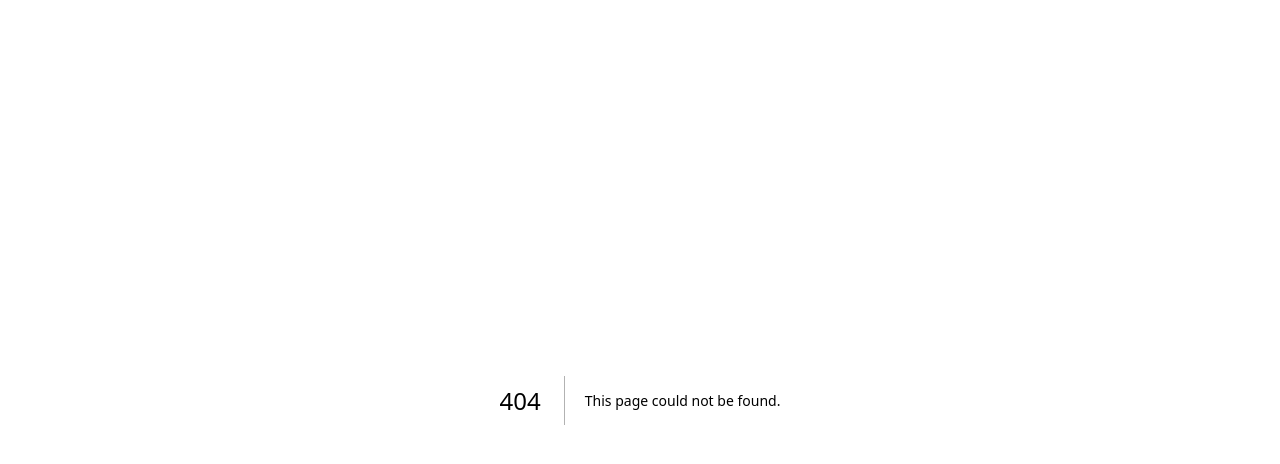
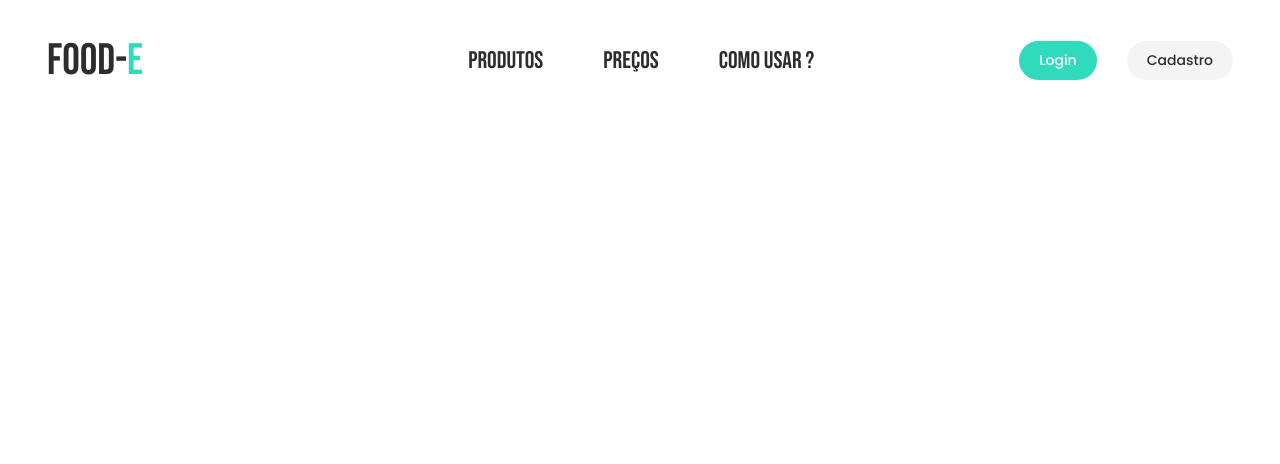
Before and after one commit to P4vanzinho/pwaFood, a Next.js app: page /admin/dashboard in a window 1280 px wide. Before the commit this address had no page. Shown: the top 464 px of the page. Built offline with nearby package versions, Linux system fonts and the light colour scheme; no server answers; sample sign-in values are in the browser's storage.

Commit message:
feat: create dashboard page

```diff
--- /dev/null
+++ b/src/app/admin/(admin-routes)/dashboard/page.tsx
@@ -0,0 +1,14 @@
+import { getServerSession } from 'next-auth';
+import { ReactNode } from 'react';
+import { nextAuthOptions } from '../../../api/auth/[...nextauth]/route';
+import { redirect } from 'next/navigation';
+import { useSession } from 'next-auth/react';
+import AuthHeader from '@/app/components/AuthHeader';
+
+export default function Dashboard() {
+  return (
+    <div>
+      <AuthHeader />
+    </div>
+  );
+}
```
